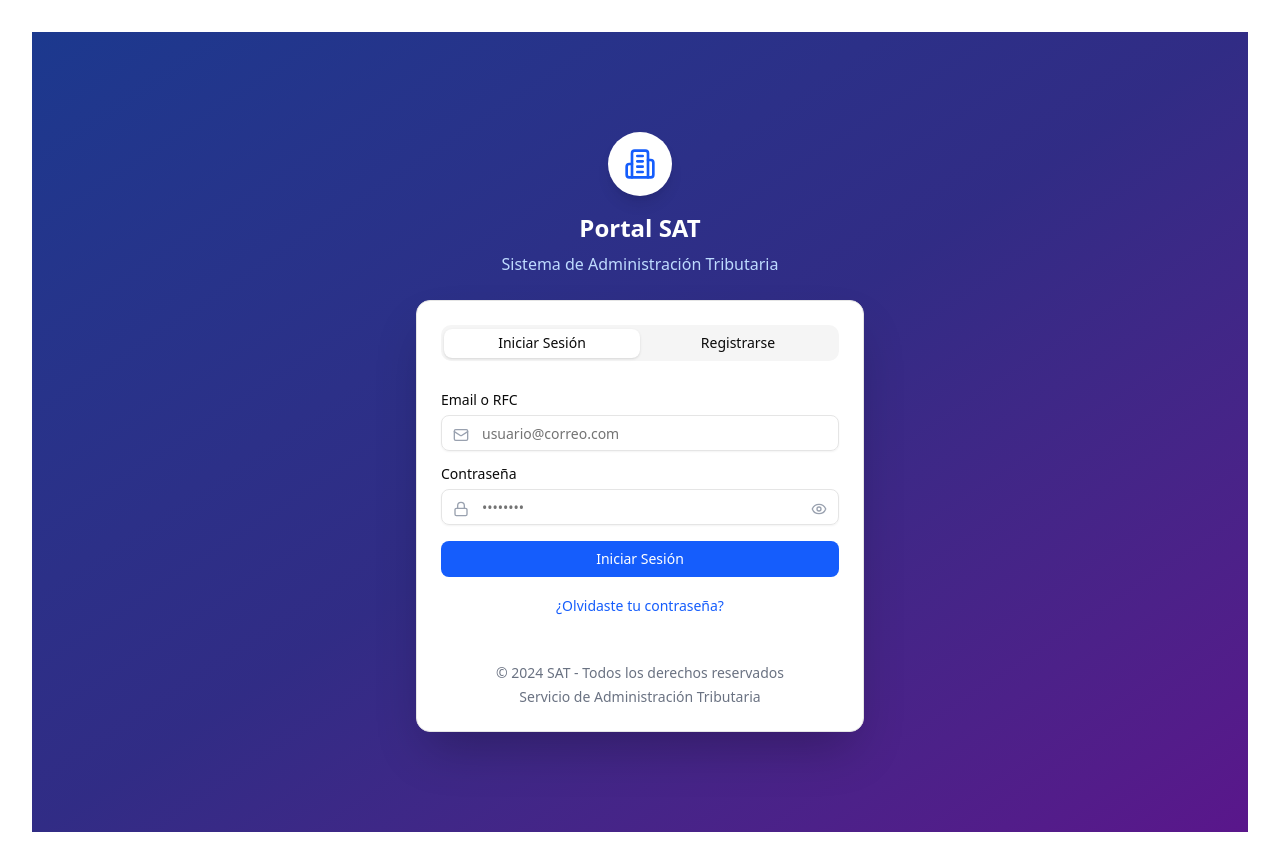
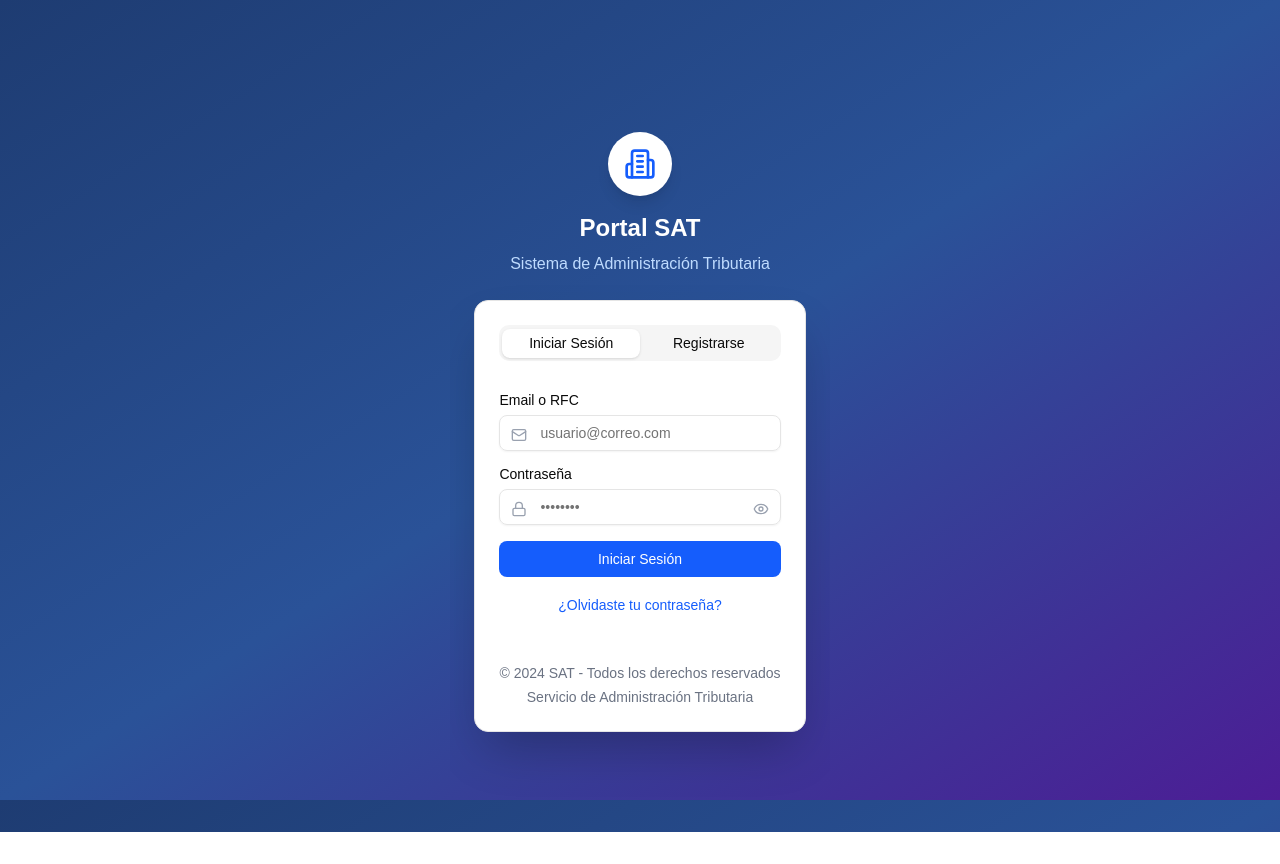
Before and after one commit to Bitquark-Software/sat-bridge-pro, a React (Vite) app: page / in a window 1280 px wide. After the commit the page ends 832 px from the top, so only its background shows below. Built offline with nearby package versions, Linux system fonts and the light colour scheme.

Commit message:
Fondo actualizado

```diff
--- a/src/pages/Login.tsx
+++ b/src/pages/Login.tsx
@@ -1,4 +1,5 @@
 import React, { useState } from 'react';
+import "../style/login.css"
 import { Building2, Eye, EyeOff, Mail, Lock, User, Phone, FileText } from 'lucide-react';
 import { Card, CardContent, CardHeader, CardFooter } from '@/components/ui/card';
 import { Button } from '@/components/ui/button';
@@ -142,7 +143,6 @@ const SATAuthComponent = () => {
         message: '¡Inicio de sesión exitoso! Bienvenido al portal SAT.'
       });
 
-      // Aquí normalmente harías la llamada a tu API
       console.log('Login data:', loginData);
     }, 2000);
   };
@@ -190,7 +190,7 @@ const SATAuthComponent = () => {
   };
 
   return (
-    <div className="min-h-screen bg-gradient-to-br from-blue-900 via-indigo-900 to-purple-900 flex items-center justify-center p-4">
+    <div className="min-h-screen flex items-center justify-center p-6 overflow-auto">
       <div className="w-full max-w-md">
         {/* Header con logo */}
         <div className="text-center mb-6">
--- /dev/null
+++ b/src/style/login.css
@@ -0,0 +1,12 @@
+#root {
+  height: 100vh;
+  margin: 0;
+  padding: 0;
+}
+body {
+    background: linear-gradient(to bottom right, #1e3c72, #2a5298, #4c1d95);
+  font-family: Arial, sans-serif;
+  display: flex;
+  justify-content: center;
+  align-items: center;
+}
```
